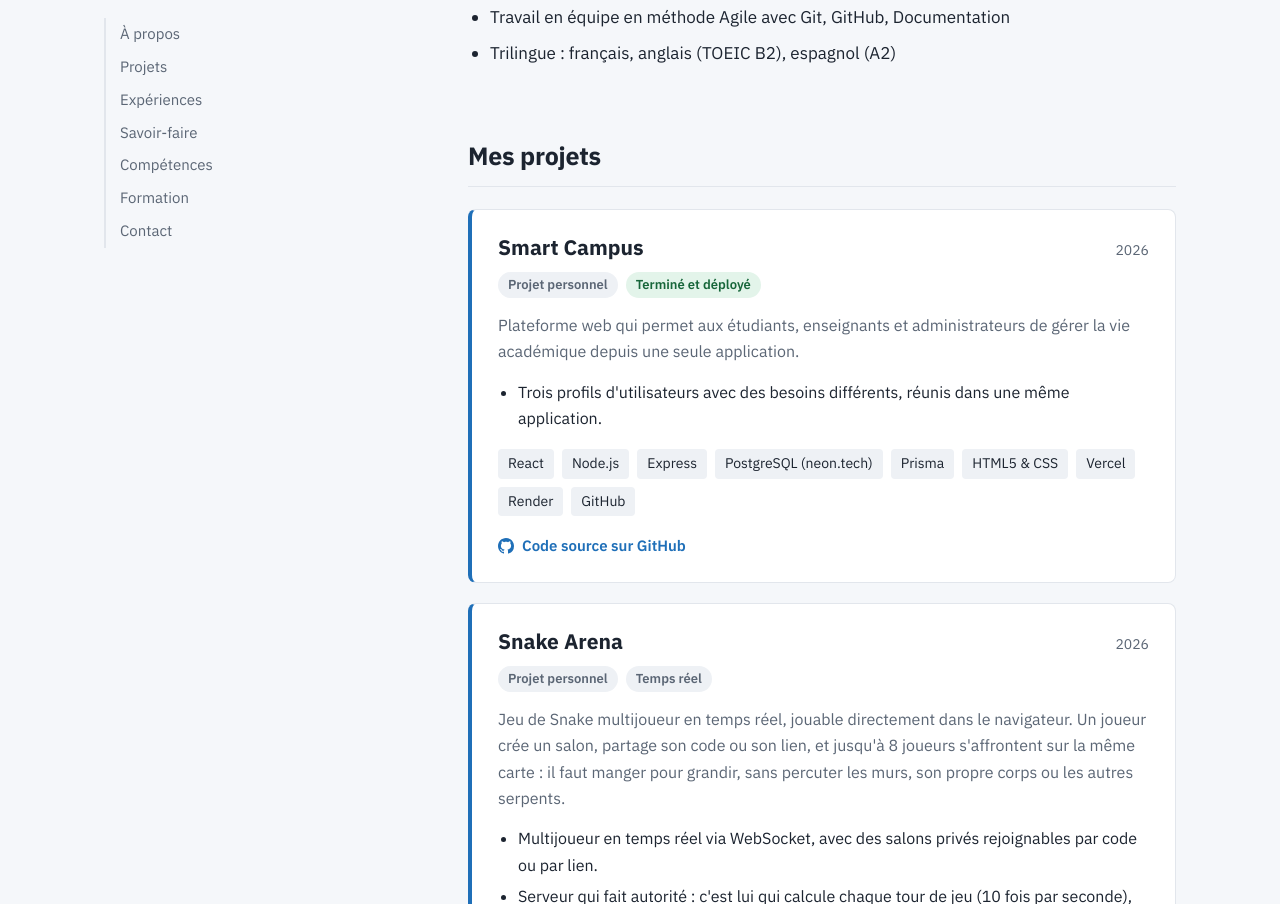
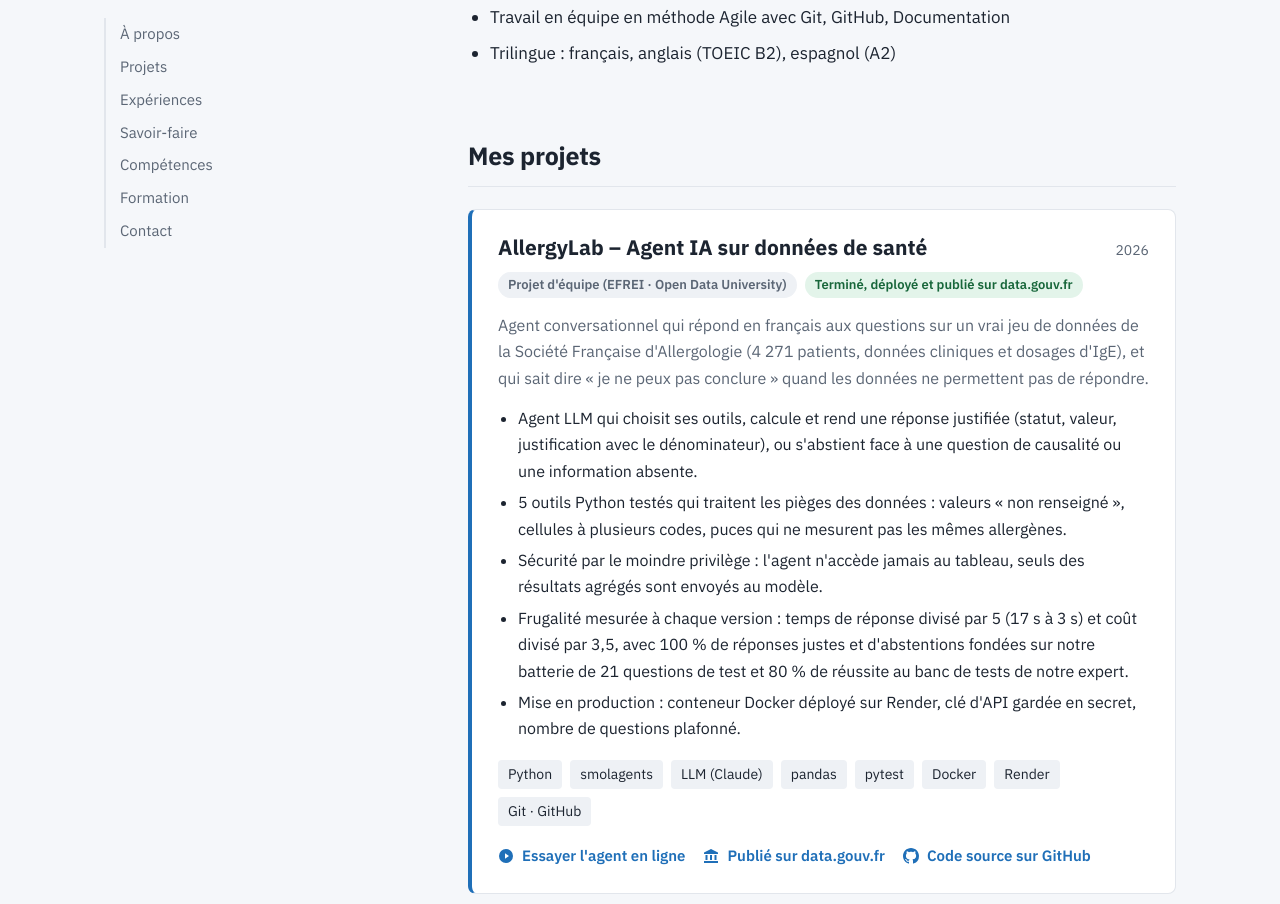
Before and after one commit to WILLIAM04052005/WILLIAM04052005.github.io, a plain HTML site: page index.html in a window 1280 px wide. Shown: the part 636-1540 px from the top of the page. Drawn offline with Linux system fonts and the light colour scheme.

Commit message:
AI agents

```diff
--- a/index.html
+++ b/index.html
@@ -198,6 +198,29 @@ footer{max-width:1120px;margin:0 auto;padding:24px;border-top:1px solid var(--li
       <div class="projects">
 
         <article class="project">
+          <div class="p-head"><h3>AllergyLab – Agent IA sur données de santé</h3><time datetime="2026-11">2026</time></div>
+          <ul class="badges">
+            <li>Projet d'équipe (EFREI · Open Data University)</li><li class="ok">Terminé, déployé et publié sur data.gouv.fr</li>
+          </ul>
+          <p>Agent conversationnel qui répond en français aux questions sur un vrai jeu de données de la Société Française d'Allergologie (4 271 patients, données cliniques et dosages d'IgE), et qui sait dire « je ne peux pas conclure » quand les données ne permettent pas de répondre.</p>
+          <ul class="points">
+            <li>Agent LLM qui choisit ses outils, calcule et rend une réponse justifiée (statut, valeur, justification avec le dénominateur), ou s'abstient face à une question de causalité ou une information absente.</li>
+            <li>5 outils Python testés qui traitent les pièges des données : valeurs « non renseigné », cellules à plusieurs codes, puces qui ne mesurent pas les mêmes allergènes.</li>
+            <li>Sécurité par le moindre privilège : l'agent n'accède jamais au tableau, seuls des résultats agrégés sont envoyés au modèle.</li>
+            <li>Frugalité mesurée à chaque version : temps de réponse divisé par 5 (17 s à 3 s) et coût divisé par 3,5, avec 100 % de réponses justes et d'abstentions fondées sur notre batterie de 21 questions de test et 80 % de réussite au banc de tests de notre expert.</li>
+            <li>Mise en production : conteneur Docker déployé sur Render, clé d'API gardée en secret, nombre de questions plafonné.</li>
+          </ul>
+          <ul class="chips" aria-label="Technologies">
+            <li>Python</li><li>smolagents</li><li>LLM (Claude)</li><li>pandas</li><li>pytest</li><li>Docker</li><li>Render</li><li>Git · GitHub</li>
+          </ul>
+          <div class="links">
+            <a href="https://allergylab-agent.onrender.com" target="_blank" rel="noopener"><svg viewBox="0 0 16 16" width="16" height="16" aria-hidden="true" fill="currentColor"><path d="M8 1a7 7 0 100 14A7 7 0 008 1zm-1 4.2L11 8l-4 2.8V5.2z"/></svg>Essayer l'agent en ligne</a>
+            <a href="https://www.data.gouv.fr/reuses/agent-ia-qui-repond-aux-questions-sur-les-donnees-dallergologie-de-la-sfa" target="_blank" rel="noopener"><svg viewBox="0 0 16 16" width="16" height="16" aria-hidden="true" fill="currentColor"><path d="M8 1L1 4.5V6h14V4.5L8 1zM2.5 7v5h2V7h-2zm4.5 0v5h2V7H7zm4.5 0v5h2V7h-2zM1 13v2h14v-2H1z"/></svg>Publié sur data.gouv.fr</a>
+            <a href="https://github.com/WILLIAM04052005/allergylab-agent" target="_blank" rel="noopener"><svg viewBox="0 0 16 16" width="16" height="16" aria-hidden="true" fill="currentColor"><path d="M8 0C3.58 0 0 3.58 0 8c0 3.54 2.29 6.53 5.47 7.59.4.07.55-.17.55-.38 0-.19-.01-.82-.01-1.49-2.01.37-2.53-.49-2.69-.94-.09-.23-.48-.94-.82-1.13-.28-.15-.68-.52-.01-.53.63-.01 1.08.58 1.23.82.72 1.21 1.87.87 2.33.66.07-.52.28-.87.51-1.07-1.78-.2-3.64-.89-3.64-3.95 0-.87.31-1.59.82-2.15-.08-.2-.36-1.02.08-2.12 0 0 .67-.21 2.2.82.64-.18 1.32-.27 2-.27.68 0 1.36.09 2 .27 1.53-1.04 2.2-.82 2.2-.82.44 1.1.16 1.92.08 2.12.51.56.82 1.27.82 2.15 0 3.07-1.87 3.75-3.65 3.95.29.25.54.73.54 1.48 0 1.07-.01 1.93-.01 2.2 0 .21.15.46.55.38A8.013 8.013 0 0016 8c0-4.42-3.58-8-8-8z"/></svg>Code source sur GitHub</a>
+          </div>
+        </article>
+
+        <article class="project">
           <div class="p-head"><h3>Smart Campus</h3><time datetime="2026">2026</time></div>
           <ul class="badges">
             <li>Projet personnel</li><li class="ok">Terminé et déployé</li>
@@ -381,7 +404,7 @@ footer{max-width:1120px;margin:0 auto;padding:24px;border-top:1px solid var(--li
         <div><h3>Front-end</h3>HTML5, CSS, React</div>
         <div><h3>Back-end</h3>Node.js / Express, PHP, MongoDB</div>
         <div><h3>Bases de données</h3>PostgreSQL (neon.tech), MySQL</div>
-        <div><h3>Data &amp; IA</h3>Python, Pandas, Matplotlib, Scikit-Learn, Jupyter, Anaconda</div>
+        <div><h3>Data &amp; IA</h3>Python, Pandas, Matplotlib, Scikit-Learn, Jupyter, Anaconda, Smolagents, LLM</div>
         <div><h3>Embarqué &amp; simulation</h3>Pixhawk, DroneKit, MAVLink</div>
         <div><h3>Outils</h3>Git, GitHub, VS Code, Docker, Looping, Graphql </div>
         <div><h3>Gestion de projet</h3>Méthode Agile, Documentation(Swagger), animateur de groupe de travail</div>
```
